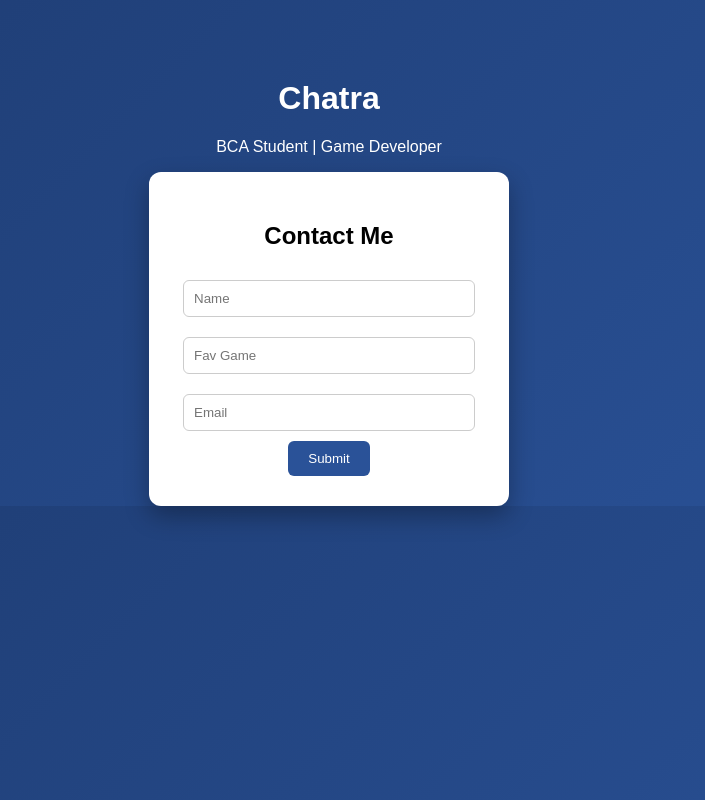
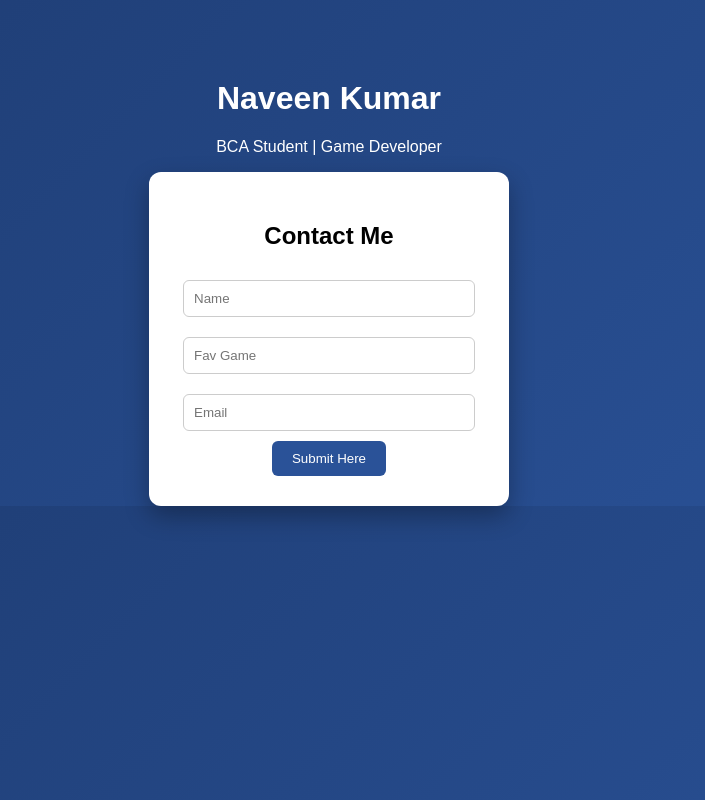
Before and after one commit to 25navBCA/naveen-portfolio, a plain HTML site: page index.html in a window 1280 px wide. Shown: the whole page, without its empty margins (311-1016 px from the left). Drawn offline with Linux system fonts and the light colour scheme.

Commit message:
Update index.html

```diff
--- a/index.html
+++ b/index.html
@@ -57,7 +57,7 @@
 <body>
 
     <div class="container">
-        <h1>Chatra</h1>
+        <h1>Naveen Kumar</h1>
         <p>BCA Student | Game Developer</p>
 
         <div class="card">
@@ -67,7 +67,7 @@
                 <input id="name" placeholder="Name" required><br>
                 <input id="roll" placeholder="Fav Game" required><br>
                 <input id="email" placeholder="Email" required><br>
-                <button type="submit">Submit</button>
+                <button type="submit">Submit Here</button>
             </form>
 
             <div id="success">Successfully Submitted</div>
```
